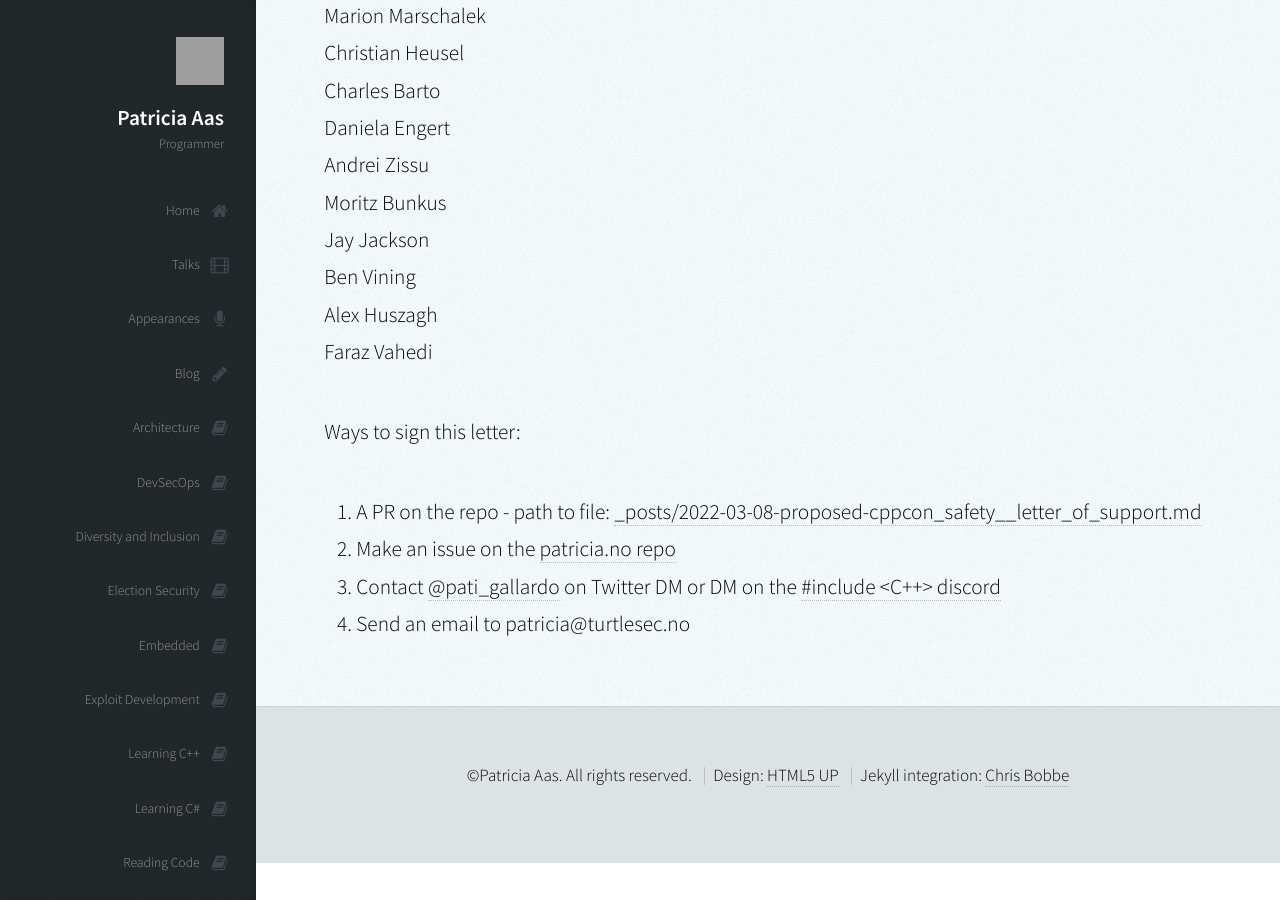
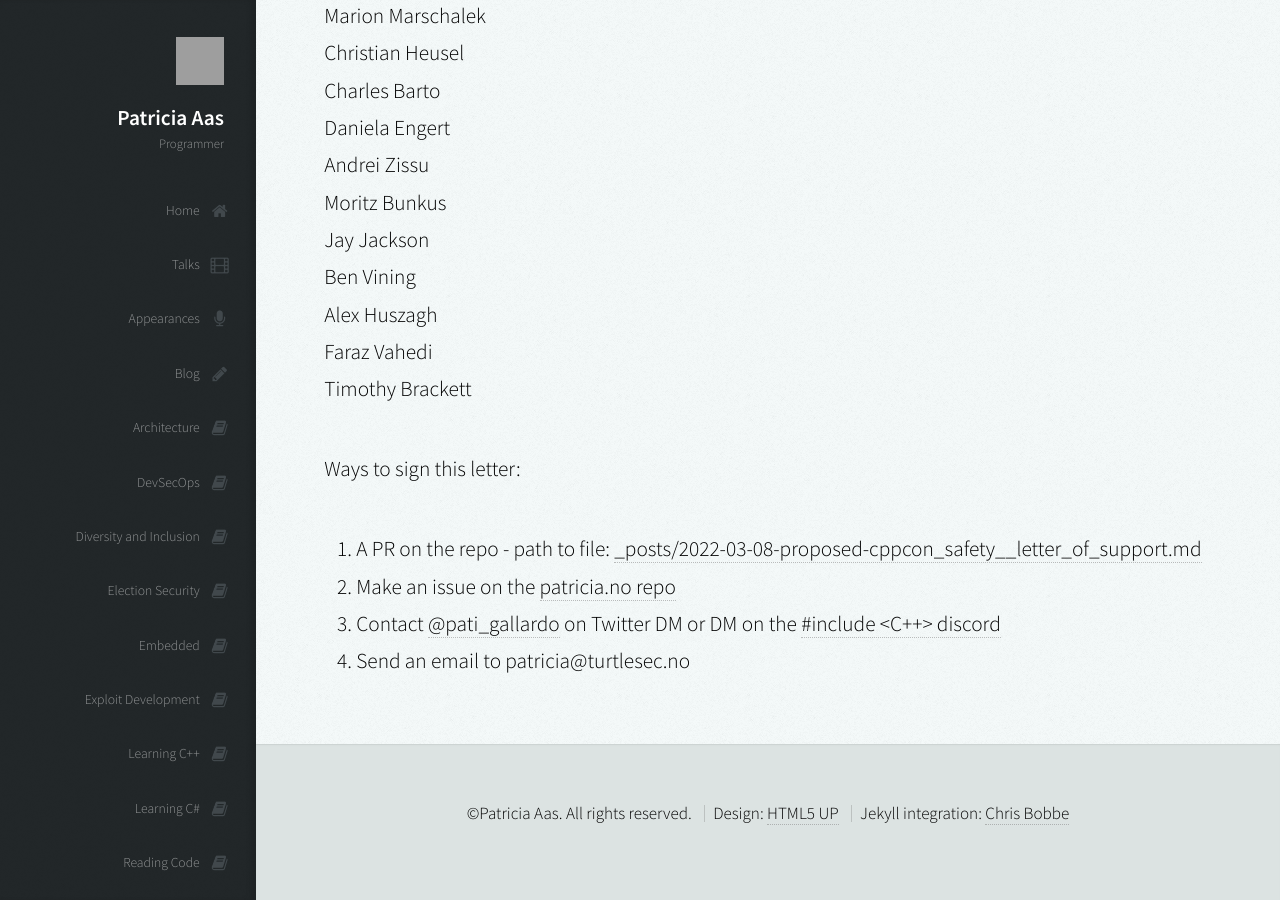
Before and after one commit to patricia-gallardo/patricia-gallardo.github.io, a Jekyll site: the page built from _posts/2022-03-08-proposed-cppcon_safety__letter_of_support.md, in a window 1280 px wide and 900 px high, scrolled down 7090 px. Built offline with Jekyll 4.4.1, drawn with Linux system fonts in a browser that asks for light colours; nearby versions of some CDN libraries; grey boxes are pictures that could not be loaded.

Commit message:
Closes #100

```diff
--- a/_posts/2022-03-08-proposed-cppcon_safety__letter_of_support.md
+++ b/_posts/2022-03-08-proposed-cppcon_safety__letter_of_support.md
@@ -198,6 +198,7 @@ Jay Jackson <br>
 Ben Vining <br>
 Alex Huszagh <br>
 Faraz Vahedi <br>
+Timothy Brackett <br>
 
 
 Ways to sign this letter:
```
